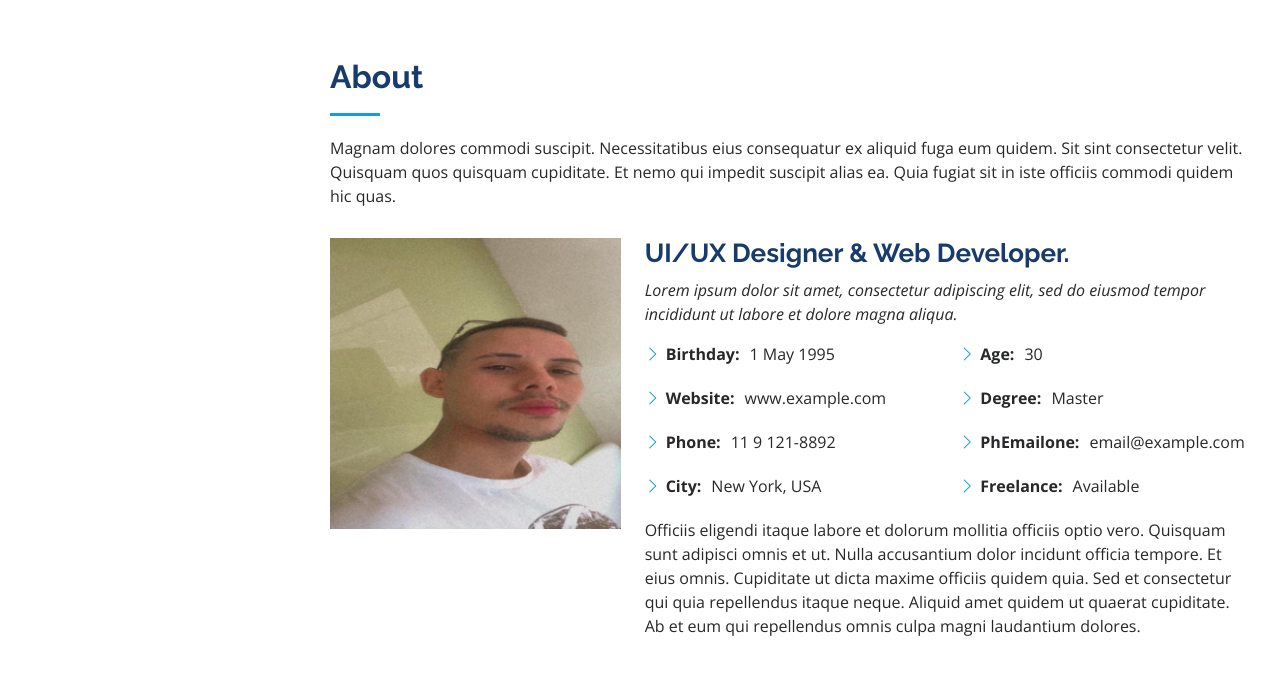
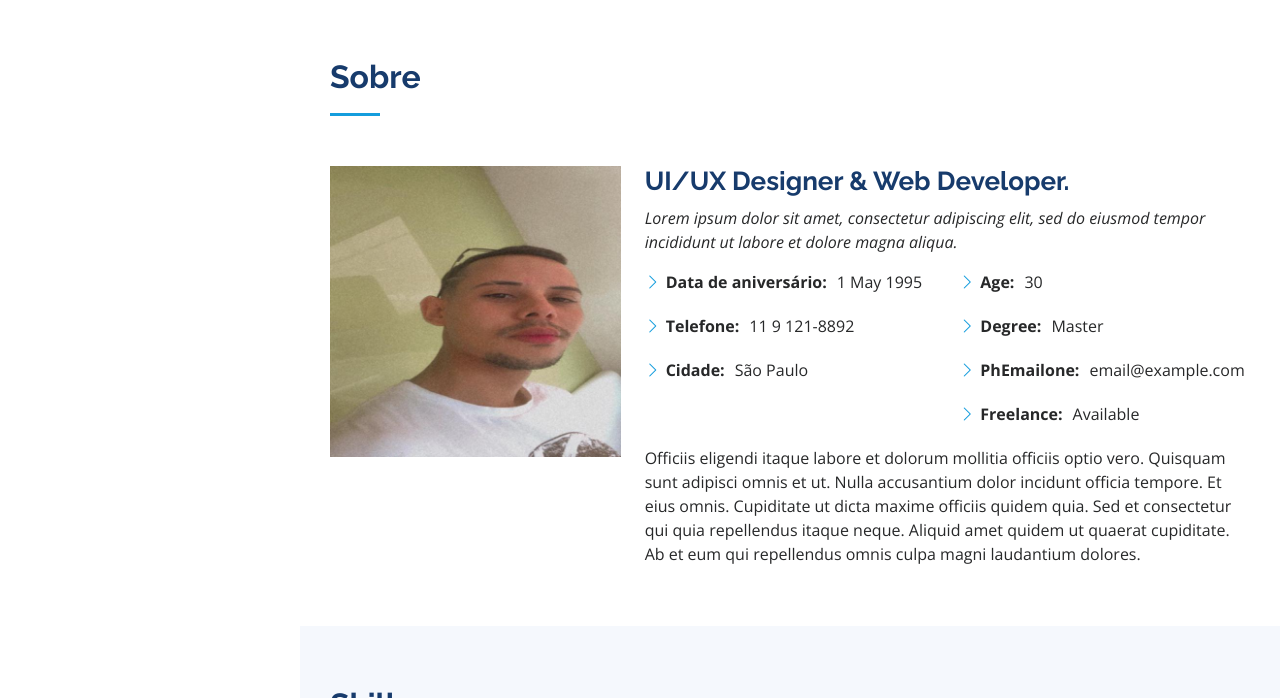
Before and after one commit to PedroRodriguesDevv/port, a plain HTML site: page index.html in a window 1280 px wide. Shown: the part 802-1500 px from the top of the page. Drawn offline with nearby package versions, Linux system fonts and the light colour scheme.

Commit message:
Atualização da seção sobre

```diff
--- a/index.html
+++ b/index.html
@@ -84,8 +84,7 @@
       <div class="container">
 
         <div class="section-title">
-          <h2>About</h2>
-          <p>Magnam dolores commodi suscipit. Necessitatibus eius consequatur ex aliquid fuga eum quidem. Sit sint consectetur velit. Quisquam quos quisquam cupiditate. Et nemo qui impedit suscipit alias ea. Quia fugiat sit in iste officiis commodi quidem hic quas.</p>
+          <h2>Sobre</h2>
         </div>
 
         <div class="row">
@@ -101,10 +100,9 @@
             <div class="row">
               <div class="col-lg-6">
                 <ul>
-                  <li><i class="bi bi-chevron-right"></i> <strong>Birthday:</strong> <span>1 May 1995</span></li>
-                  <li><i class="bi bi-chevron-right"></i> <strong>Website:</strong> <span>www.example.com</span></li>
-                  <li><i class="bi bi-chevron-right"></i> <strong>Phone:</strong> <span>11 9 121-8892</span></li>
-                  <li><i class="bi bi-chevron-right"></i> <strong>City:</strong> <span>New York, USA</span></li>
+                  <li><i class="bi bi-chevron-right"></i> <strong>Data de aniversário:</strong> <span>1 May 1995</span></li>
+                  <li><i class="bi bi-chevron-right"></i> <strong>Telefone:</strong> <span>11 9 121-8892</span></li>
+                  <li><i class="bi bi-chevron-right"></i> <strong>Cidade:</strong> <span>São Paulo</span></li>
                 </ul>
               </div>
               <div class="col-lg-6">
```
